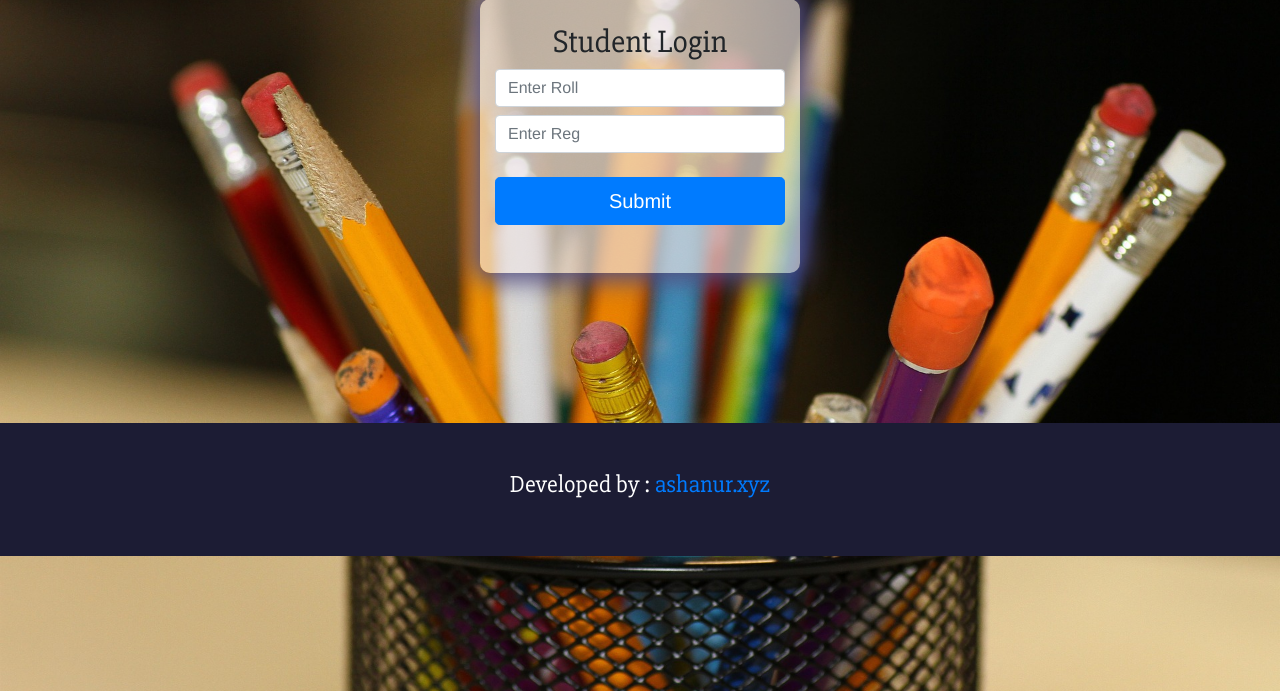
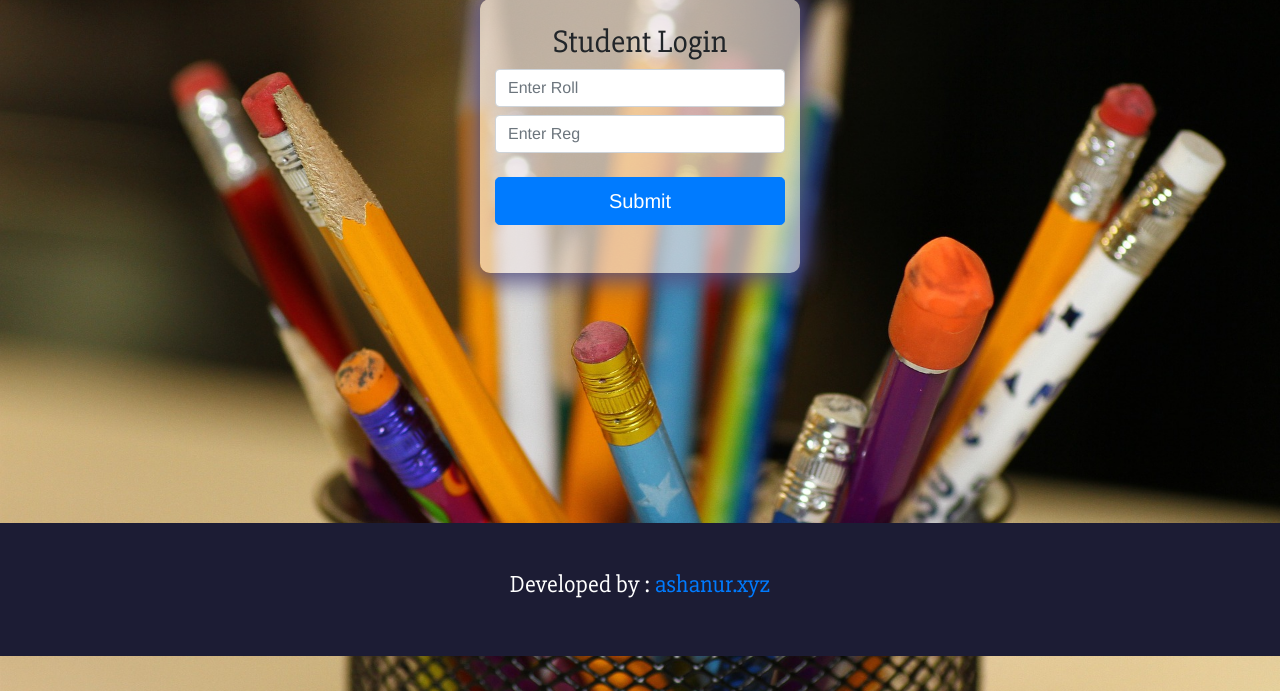
Before and after one commit to Ashanaur/student-database-management-system, a PHP site: page /login.php in a window 1280 px wide. Shown: the part 109-800 px from the top of the page. Run offline with PHP 8.4, Linux system fonts and the light colour scheme.

Commit message:
change
change

```diff
--- a/admin/login.php
+++ b/admin/login.php
@@ -51,7 +51,7 @@
                 </form>
             </div>
         </div>
-        <footer style="margin-top:150px;">
+        <footer style="margin-top:250px;">
             <div class="pt-5 pb-5" style='background: #1C1C34;'><!--  footer start -->
                 <div class="container">
                     <div class="row">
```
